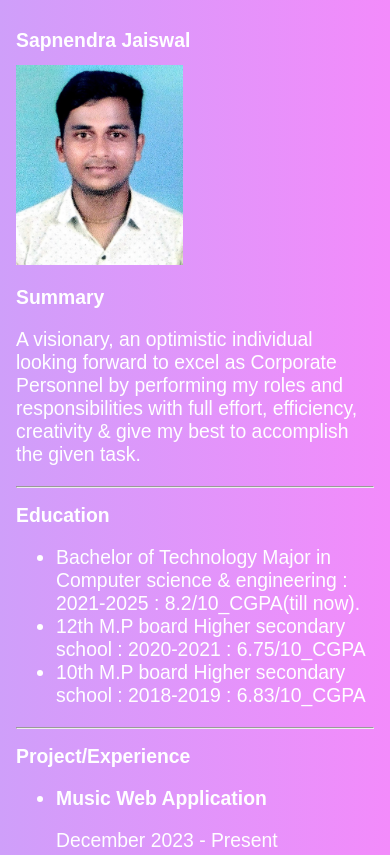
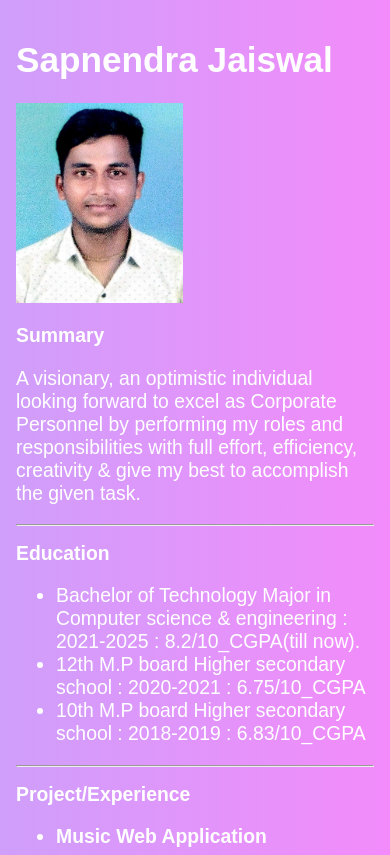
Before and after one commit to sapnendra/resume, a plain HTML site: page index.html in a window 390 px wide. Shown: the top 855 px of the page. Drawn offline with Linux system fonts and the light colour scheme.

Commit message:
all changes in stylesheet

```diff
--- a/public/style.css
+++ b/public/style.css
@@ -11,6 +11,10 @@
         padding: 8px;
     }
 
+    body h1 {
+        font-size: 2rem;
+    }
+
     body img {
         height: 200px;
     }
```
